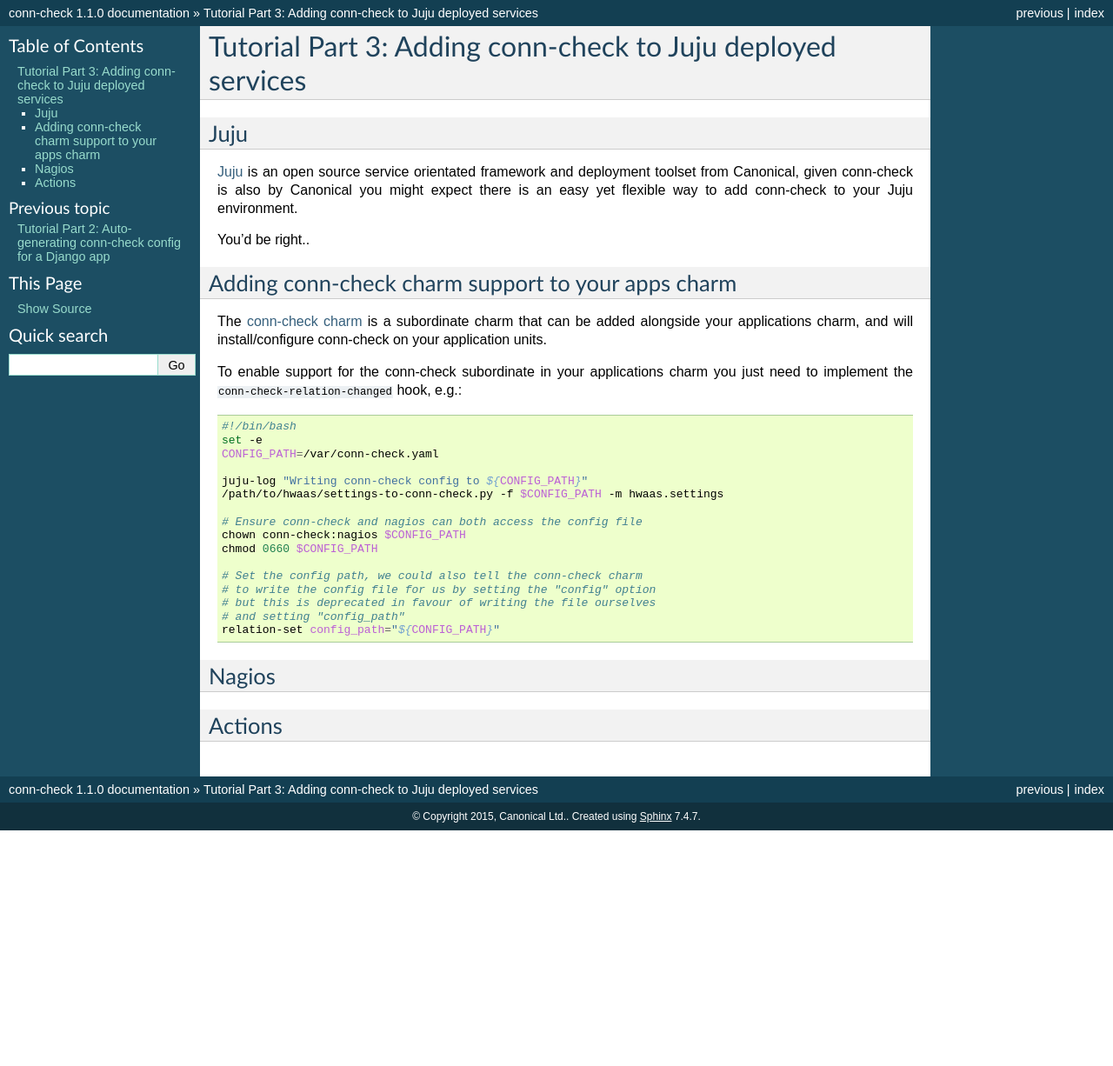
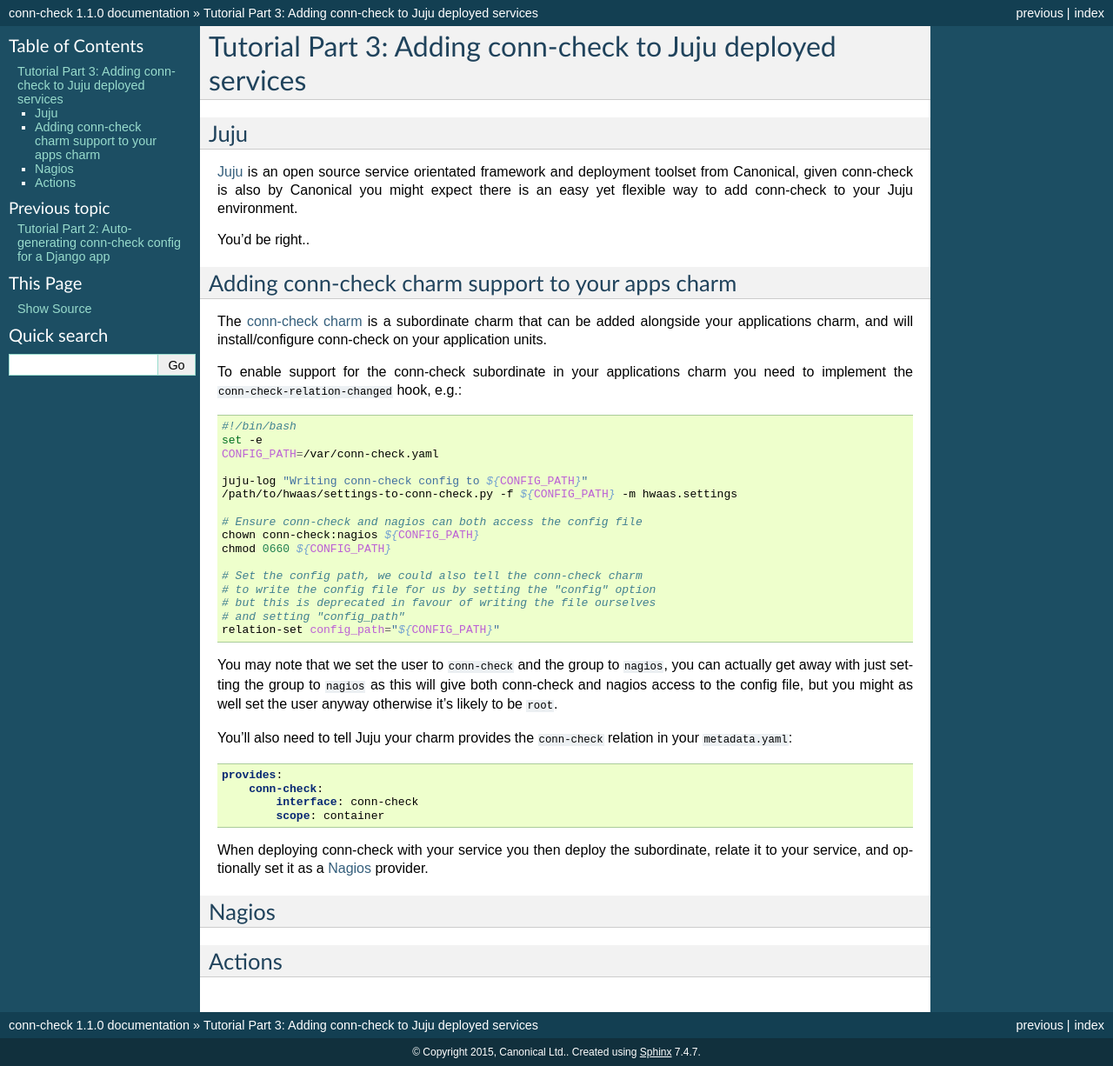
Before and after one commit to canonical-ols/conn-check, a Sphinx documentation site: the page built from docs/tutorial-part-3.rst, in a window 1280 px wide. Shown: the whole page at 87% size. Built offline with Sphinx 7.4.7, drawn with Linux system fonts in a browser that asks for light colours; before the commit the page ends 955 px from its top, so only the background shows below that.

Commit message:
Add notes about relations

```diff
--- a/docs/tutorial-part-3.rst
+++ b/docs/tutorial-part-3.rst
@@ -28,11 +28,11 @@
     CONFIG_PATH=/var/conn-check.yaml
 
     juju-log "Writing conn-check config to ${CONFIG_PATH}"
-    /path/to/hwaas/settings-to-conn-check.py -f $CONFIG_PATH -m hwaas.settings
+    /path/to/hwaas/settings-to-conn-check.py -f ${CONFIG_PATH} -m hwaas.settings
 
     # Ensure conn-check and nagios can both access the config file
-    chown conn-check:nagios $CONFIG_PATH
-    chmod 0660 $CONFIG_PATH
+    chown conn-check:nagios ${CONFIG_PATH}
+    chmod 0660 ${CONFIG_PATH}
 
     # Set the config path, we could also tell the conn-check charm
     # to write the config file for us by setting the "config" option
@@ -40,6 +40,26 @@
     # and setting "config_path"
     relation-set config_path="${CONFIG_PATH}"
 
+You may note that we set the user to ``conn-check`` and the group to ``nagios``,
+you can actually get away with just setting the group to ``nagios`` as this
+will give both conn-check and nagios access to the config file, but you might
+as well set the user anyway otherwise it's likely to be ``root``.
+
+You'll also need to tell Juju your charm provides the ``conn-check`` relation
+in your ``metadata.yaml``:
+
+.. code-block:: yaml
+
+    provides:
+        conn-check:
+            interface: conn-check
+            scope: container
+
+When deploying conn-check with your service you then deploy the subordinate,
+relate it to your service, and optionally set it as a :ref:`nagios` provider.
+
+
+.. _nagios:
 
 Nagios
 ------
```
Also changed, not shown: other parts of docs/tutorial-part-3.rst (+1 -1 lines).
